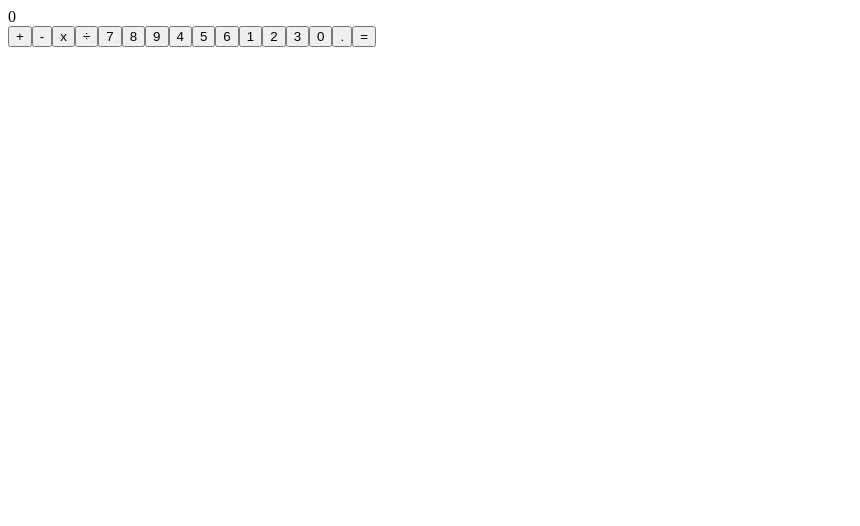
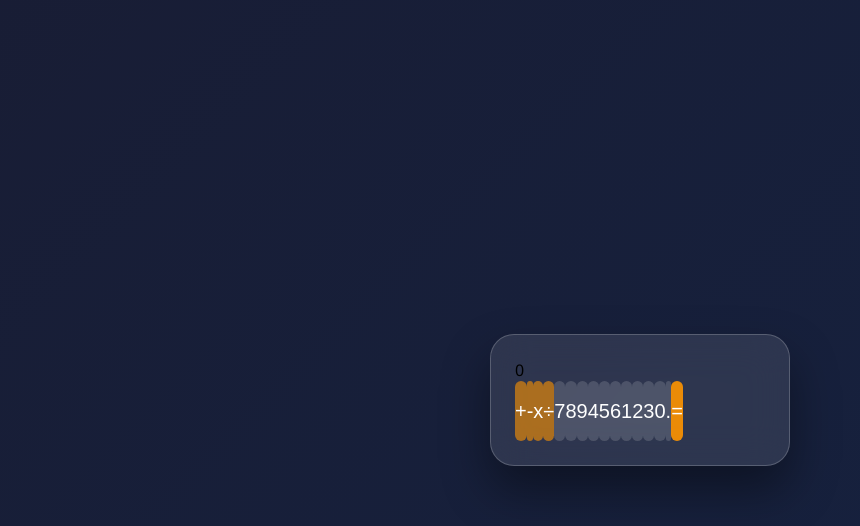
Before and after one commit to LuispeFigueroa/Lab07-Web, a React (Vite) app: page / in a window 1280 px wide. Shown: the top 526 px of the page, without its empty margins (0-860 px from the left). Built offline with nearby package versions, Linux system fonts and the light colour scheme.

Commit message:
mejorar diseno css

```diff
--- /dev/null
+++ b/src/components/Button.css
@@ -0,0 +1,32 @@
+.btn {
+    height: 60px;
+    border: none;
+    border-radius: 12px;
+    font-size: 20px;
+    cursor: pointer;
+    transition: all 0.15s ease;
+    background: rgba(255, 255, 255, 0.15);
+    color: white;
+    font-weight: 500;
+}
+
+.btn:hover {
+    background: rgba(255, 255, 255, 0.25);
+    transform: scale(1.05);
+}
+
+.btn:active {
+    transform: scale(0.95);
+}
+
+.btn-operator {
+    background: rgba(255, 149, 0, 0.6);
+}
+
+.btn-equals {
+    background: rgba(255, 149, 0, 0.9);
+}
+
+.btn-clear {
+    background: rgba(255, 59, 48, 0.6);
+}
--- a/src/components/Button.tsx
+++ b/src/components/Button.tsx
@@ -1,11 +1,15 @@
+import './Button.css'
+
 interface Props {
     label: string
     onClick: () => void
+    variant?: 'digit' | 'operator' | 'equals' | 'clear'
 }
 
-const Button = ({ label, onClick }: Props) => {
+const Button = ({ label, onClick, variant = 'digit' }: Props) => {
+    const className = `btn ${variant !== 'digit' ? `btn-${variant}` : ''}`
     return (
-        <button onClick={onClick} type="button">
+        <button className={className} onClick={onClick} type="button">
             {label}
         </button>
     )
--- /dev/null
+++ b/src/components/Calculator.css
@@ -0,0 +1,9 @@
+.calculator {
+    background: rgba(255, 255, 255, 0.1);
+    backdrop-filter: blur(20px);
+    border: 1px solid rgba(255, 255, 255, 0.2);
+    border-radius: 24px;
+    padding: 24px;
+    width: 300px;
+    box-shadow: 0 24px 48px rgba(0, 0, 0, 0.4);
+}
--- a/src/components/Calculator.tsx
+++ b/src/components/Calculator.tsx
@@ -1,6 +1,7 @@
 import { useState } from 'react'
 import Display from './Display'
 import Keypad from './Keypad'
+import './Calculator.css'
 
 const Calculator = () => {
     const [display, setDisplay] = useState('0')
@@ -55,7 +56,7 @@ const Calculator = () => {
     }
 
     return (
-        <div>
+        <div className="calculator">
             <Display value={display} />
             <Keypad onDigit={handleDigit} onOperator={handleOperator} onEquals={handleEquals} />
         </div>
--- /dev/null
+++ b/src/components/Display.css
@@ -0,0 +1,14 @@
+.display {
+    background: rgba(0, 0, 0, 0.3);
+    border-radius: 12px;
+    padding: 20px;
+    text-align: right;
+    margin-bottom: 20px;
+}
+
+.display span {
+    font-size: 48px;
+    font-weight: 300;
+    color: white;
+    letter-spacing: 2px;
+}
--- a/src/components/Display.tsx
+++ b/src/components/Display.tsx
@@ -1,10 +1,12 @@
+import './Keypad.css'
+
 interface Props {
     value: string
 }
 
 const Display = ({ value }: Props) => {
     return (
-        <div>
+        <div className="display">
             <span>{value}</span>
         </div>
     )
--- /dev/null
+++ b/src/components/Keypad.css
@@ -0,0 +1,5 @@
+.keypad {
+    display: grid;
+    grid-template-columns: repeat(4, 1fr);
+    gap: 12px;
+}
--- a/src/components/Keypad.tsx
+++ b/src/components/Keypad.tsx
@@ -13,12 +13,12 @@ const Keypad = ({ onDigit, onOperator, onEquals }: Props) => {
     return (
         <div>
             {OPERATORS.map((op) => (
-                <Button key={op} label={op} onClick={() => onOperator(op)} />
+                <Button key={op} label={op} onClick={() => onOperator(op)} variant="operator" />
             ))}
             {KEYS.map((key) => (
                 <Button key={key} label={key} onClick={() => onDigit(key)} />
             ))}
-            <Button label="=" onClick={onEquals} />
+            <Button label="=" onClick={onEquals} variant="equals" />
         </div>
     )
 }
--- a/src/index.css
+++ b/src/index.css
@@ -0,0 +1,30 @@
+* {
+    box-sizing: border-box;
+    margin: 0;
+    padding: 0;
+}
+
+body {
+    min-height: 100vh;
+    display: flex;
+    align-items: center;
+    justify-content: center;
+    background: linear-gradient(135deg, #1a1a2e, #16213e, #0f3460, #533483);
+    background-size: 400% 400%;
+    animation: gradientShift 8s ease infinite;
+    font-family: 'Segoe UI', sans-serif;
+}
+
+@keyframes gradientShift {
+    0% {
+        background-position: 0% 50%;
+    }
+
+    50% {
+        background-position: 100% 50%;
+    }
+
+    100% {
+        background-position: 0% 50%;
+    }
+}
```
